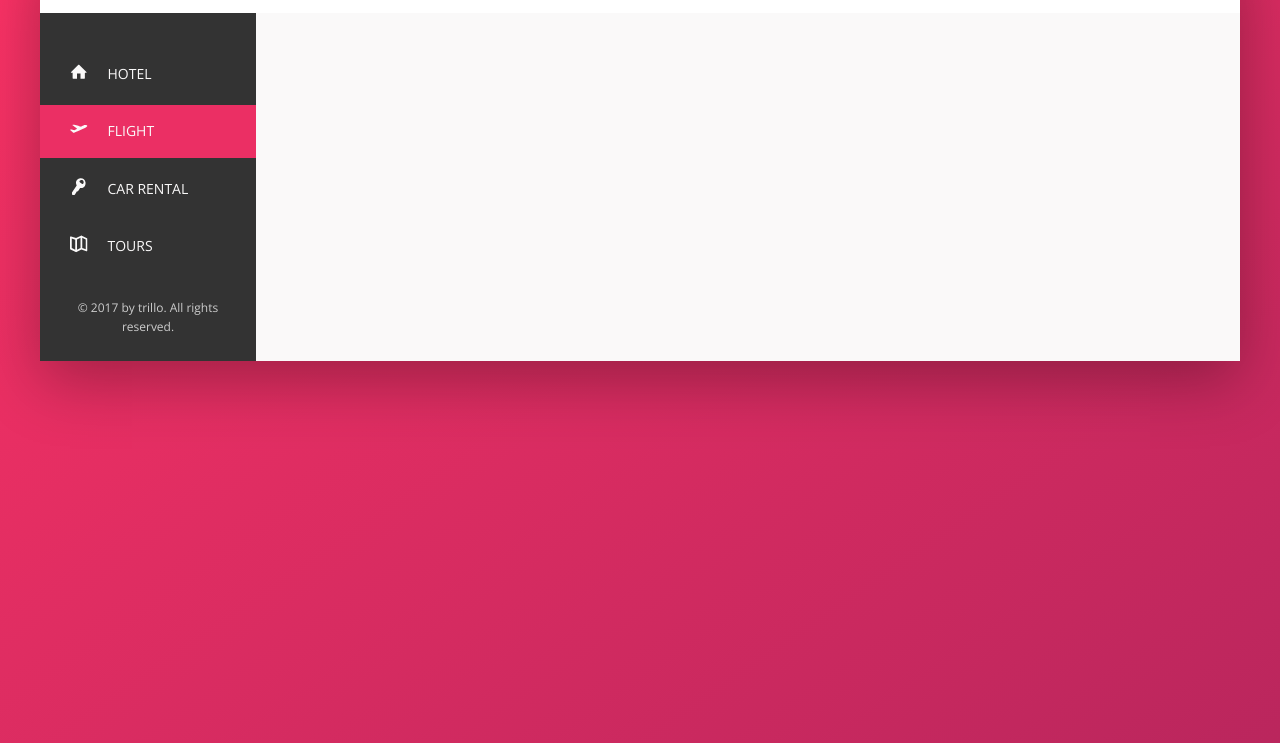
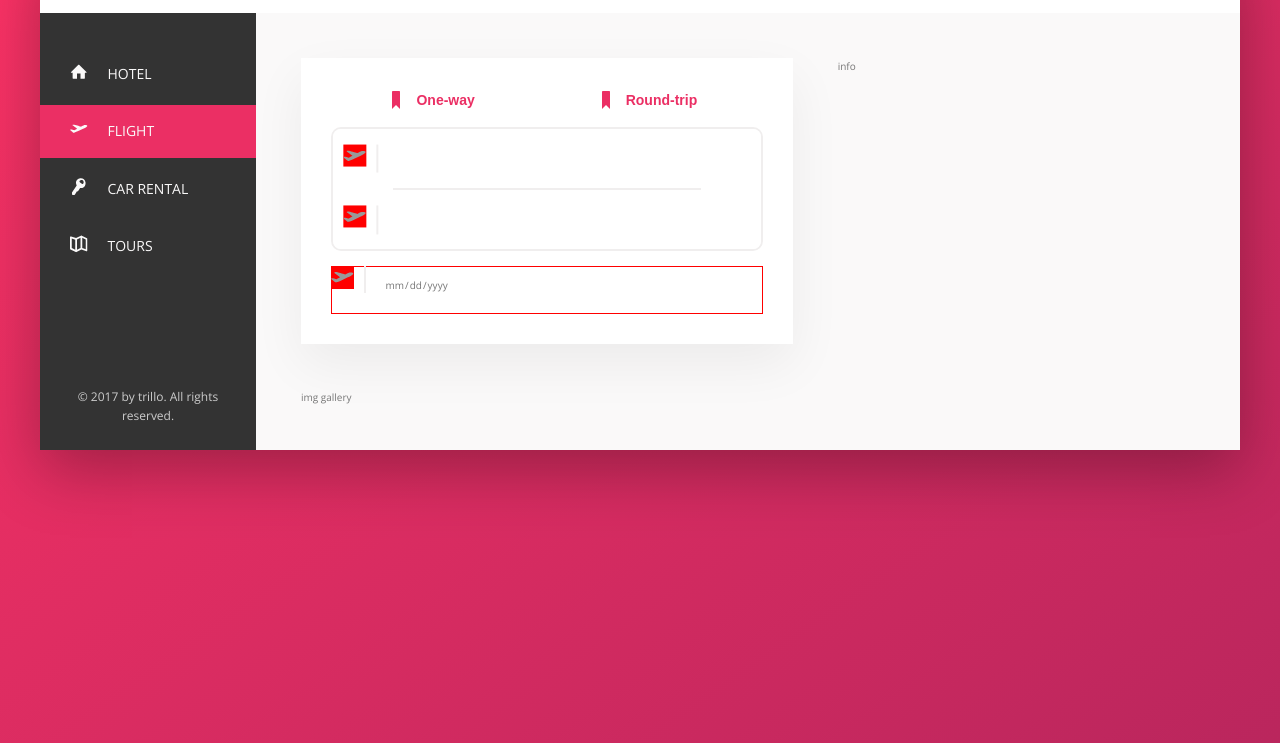
Before and after one commit to pauliversonc/trillo, a website: page pages/flight.html in a window 1280 px wide. Shown: the part 137-880 px from the top of the page. Drawn offline with nearby package versions, Linux system fonts and the light colour scheme.

Commit message:
Update: flight booking form

```diff
--- a/pages/flight.html
+++ b/pages/flight.html
@@ -96,6 +96,83 @@
                 </div>
             </nav>
 
+            <main class="flight-view">
+                <div class="book">
+
+                    <div class="book__header u-mb-small">
+
+                        <button class="book__header-btn">
+                            <svg class="book__header-icon">
+                                <use xlink:href="../img/sprite.svg#icon-bookmark"></use>
+                            </svg>
+                            <span class="book__header-text">One-way</span>
+                        </button>
+
+                        <button class="book__header-btn">
+                            <svg class="book__header-icon">
+                                <use xlink:href="../img/sprite.svg#icon-bookmark"></use>
+                            </svg>
+                            <span class="book__header-text">Round-trip</span>
+                        </button>
+
+                    </div>
+
+                    <!-- red -->
+                    <form class="book__form">
+
+                        <div class="book__form-container u-mb-small">
+
+                            <!-- from -->
+                            <div class="book__form-group">
+                                <input type="text" name="from" id="from" class="book__input book__input--from">
+                                <span class="book__icon-box book__icon-box--top">
+                                    <svg class="book__icon">
+                                        <use xlink:href="../img/sprite.svg#icon-aircraft-take-off"></use>
+                                    </svg>
+                                </span>
+                            </div>
+
+                            <hr class="book__divider">
+
+                            <!-- to -->
+                            <div class="book__form-group">
+                                <input type="text" name="to" id="to" class="book__input book__input--to">
+                                <span class="book__icon-box book__icon-box--bottom">
+                                    <svg class="book__icon">
+                                        <use xlink:href="../img/sprite.svg#icon-aircraft-take-off"></use>
+                                    </svg>
+                                </span>
+                            </div>
+                        </div>
+
+
+                        <div class="book__form-group">
+                            <input class="book__input book__input--dateFrom" type="date" name="dateFrom" id="dateFrom">
+                            <span class="book__icon-box ">
+                                <svg class="book__icon">
+                                    <use xlink:href="../img/sprite.svg#icon-aircraft-take-off"></use>
+                                </svg>
+                            </span>
+                        </div>
+
+
+
+
+
+
+
+                    </form>
+                </div>
+
+                <div class="info">
+                    info
+                </div>
+
+                <div class="flights">
+                    img gallery
+                </div>
+            </main>
+
         </div>
     </div>
 </body>
--- a/sass/components/_form.scss
+++ b/sass/components/_form.scss
@@ -21,7 +21,6 @@
       outline: none;
       width: 100%;
       background-color: var(--grey-light-3);
-
     }
 
     &::-webkit-input-placeholder {
--- a/sass/main.scss
+++ b/sass/main.scss
@@ -2,6 +2,7 @@
 
 @import "base/base";
 @import "base/animation";
+@import "base/utilities";
 
 @import "components/form";
 @import "components/user-nav";
@@ -12,6 +13,9 @@
 @import "components/review";
 @import "components/modal";
 @import "components/slider";
+@import "components/book";
+@import "components/info";
+@import "components/flights";
 
 
 @import "layout/container";
@@ -21,3 +25,4 @@
 @import "layout/sidebar";
 @import "layout/detail";
 @import "layout/cta";
+@import "layout/flight-view";
```
Also changed, not shown: index.html (+1 -0 lines), css/style.css.
